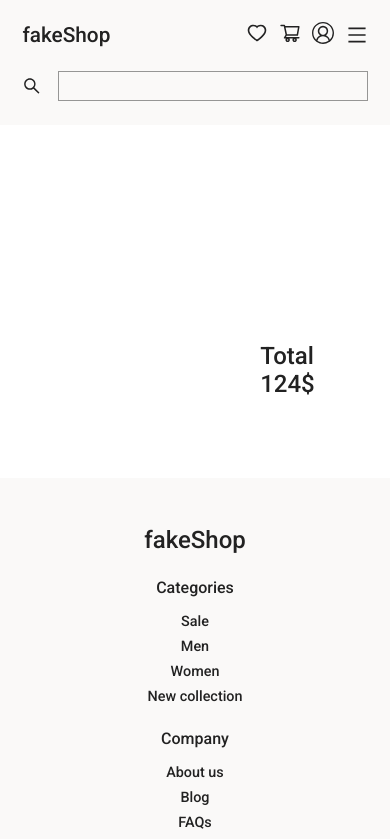
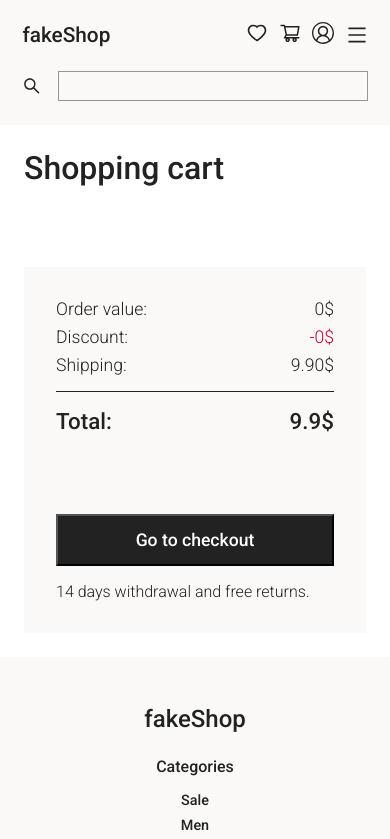
Before and after one commit to macszymon/fakeShop-website, a React (Create React App) app: page /cart in a window 390 px wide. Shown: the top 839 px of the page. Built offline with nearby package versions, Linux system fonts and the light colour scheme.

Commit message:
Finished cart and changed styles

```diff
--- a/src/App.js
+++ b/src/App.js
@@ -16,7 +16,7 @@ function App() {
   return (
     <>
       <div className='open'></div>
-      <Nav />
+      <Nav cartItems={cart.length} />
       <Routes>
         <Route path='/' element={<Home />} />
         <Route path='products/:category/:type' element={<Products />} />
--- a/src/Pages/Cart/Cart.css
+++ b/src/Pages/Cart/Cart.css
@@ -1,8 +1,21 @@
 .cart {
-  padding: 5em 2em;
+  padding: 2em 5em;
   margin-top: 8.5625rem;
+  max-width: 1500px;
+  margin-inline: auto;
+}
+
+.cart__header {
+  color: var(--fonts-primary);
+  font-size: 2rem;
+  margin-bottom: 2rem;
+}
+
+.cart__container {
   display: grid;
-  grid-template-columns: 70% 30%;
+  justify-content: space-between;
+  grid-template-columns: 1fr 370px;
+  align-items: start;
 }
 
 .cart__cards {
@@ -24,7 +37,6 @@
 
 .cart-card__text {
   padding: .5em;
-  width: 100%;
 }
 
 .cart-card__title {
@@ -60,3 +72,80 @@
   grid-template-columns: 1fr 1fr;
   gap: 1rem;
 }
+
+.cart__summary {
+  background-color: var(--base);
+  padding: 2em;
+}
+
+.cart__price-info {
+  display: flex;
+  font-size: 1.1rem;
+  font-weight: 300;
+  justify-content: space-between;
+  margin-bottom: .5rem;
+}
+
+.cart__price-info-discount span {
+  color: var(--price-off);
+}
+
+.cart__total {
+  border-top: 1px solid var(--fonts-primary);
+  display: flex;
+  justify-content: space-between;
+  font-size: 1.4rem;
+  padding: 1rem 0;
+  margin-top: 1rem;
+  margin-bottom: 4rem;
+}
+
+.cart__checkout {
+  background-color: var(--fonts-primary);
+  color: var(--fonts-secondary);
+  font-size: 1.1rem;
+  margin-bottom: 1rem;
+  padding: .8em;
+  transition: transform .2s ease-in-out;
+  width: 100%;
+}
+
+.cart__checkout:hover {
+  transform: scale(1.1);
+}
+
+@media (max-width: 950px) {
+  .cart {
+    padding: 1.5em;
+  }
+
+  .cart__container {
+    grid-template-columns: 1fr;
+    gap: 3rem;
+  }
+
+  .cart-card {
+    width: 100%;
+  }
+
+  .cart__summary {
+    width: 100%;
+  }
+}
+@media (max-width: 650px) {
+  .cart {
+    margin-top: 0;
+  }
+}
+
+@media (max-width: 450px) {
+  .cart__cards {
+  grid-template-columns: 1fr;
+  justify-content: center;
+  }
+  .cart-card {
+    align-items: center;
+    justify-content: center;
+    flex-direction: column;
+  }
+}
--- a/src/Pages/Cart/Cart.js
+++ b/src/Pages/Cart/Cart.js
@@ -1,19 +1,33 @@
-import React from 'react'
-import './Cart.css'
-import CartCard from './CartCard'
+import React from 'react';
+import './Cart.css';
+import CartCard from './CartCard';
 
-function Cart({cart, setCart}) {
+function Cart({ cart, setCart }) {
+  let total = 0;
+  let discount = 0;
+  cart.forEach((item) => (total += item.price * item.quantity));
+  cart.forEach(item => item.discount !== 0 ? discount +=item.price - Math.floor(item.price * (item.discount)) * item.quantity : discount += 0);
+
   return (
     <main className='cart'>
-      <div className="cart__cards">
-      {cart.map(item => <CartCard item={item} cart={cart} setCart={setCart}/>)}
+      <h2 className='cart__header'>Shopping cart</h2>
+      <div className="cart__container">
+      <div className='cart__cards'>
+        {cart.map((item) => (
+          <CartCard key={item.id} item={item} cart={cart} setCart={setCart} />
+        ))}
       </div>
-      <div className="cart__summary">
-        <h2>Total</h2>
-        <h2>124$</h2>
+      <div className='cart__summary'>
+        <h2 className='cart__price-info'>Order value: <span>{total}$</span></h2>
+        <h2 className='cart__price-info cart__price-info-discount'>Discount: <span>-{discount}$</span></h2>
+        <h2 className='cart__price-info'>Shipping: <span>9.90$</span></h2>
+        <h2 className='cart__total'>Total: <span>{total - discount + 9.9}$</span></h2>
+        <button className='cart__checkout'>Go to checkout</button>
+        <p>14 days withdrawal and free returns.</p>
       </div>
-      </main>
-  )
+      </div>
+    </main>
+  );
 }
 
-export default Cart
+export default Cart;
--- a/src/Pages/Details.css
+++ b/src/Pages/Details.css
@@ -99,6 +99,28 @@
   transform: scale(1.1);
 }
 
+.details__label {
+  position: relative;
+  padding: .2em 1em
+}
+
+.details__label input[type="radio"] {
+  appearance: none;
+  background-color: transparent;
+  position: absolute;
+  inset: 0;
+  border: 1px solid var(--fonts-primary);
+  z-index: -1;
+}
+
+.details__label input[type="radio"]:checked {
+  background-color: var(--fonts-primary);
+}
+
+.details__label input[type="radio"]:checked+span{
+  color: var(--fonts-secondary);
+}
+
 @media (max-width: 950px) {
   .details {
     flex-direction: column;
--- a/src/Pages/Details.js
+++ b/src/Pages/Details.js
@@ -12,7 +12,6 @@ function Details({favourites, setFavourites,cart, setCart}) {
   const [product] = data.filter(item => item.id == id)
   let cartCopy = [...cart];
   let existingItem = cartCopy.find(cartItem => cartItem.id === product.id && cartItem.sizes === sizeCart);
-  console.log(sizeCart);
 
   useEffect(() => {
     favourites.forEach(item => item.id === product.id && setIsFav(true))
@@ -47,7 +46,6 @@ function Details({favourites, setFavourites,cart, setCart}) {
       setCart(prev => [...prev, {...product, quantity: Number(quantity), sizes: sizeCart}])
     }
   }
-  console.log(quantity);
   useEffect(() => {
     localStorage.setItem('cart', JSON.stringify(cart))
   }, [cart])
@@ -80,7 +78,7 @@ function Details({favourites, setFavourites,cart, setCart}) {
           <form className='details__form' onSubmit={(e) => handleSubmit(e)}>
             <div className="details__sizes">
               <span>Choose size: </span>
-            {product.sizes.map(size =><label key={size}><input required type="radio" name='size' id={size} value={size} onChange={(e) => setSizeCart(e.target.value)} />{size}</label> )}
+            {product.sizes.map(size =><label className='details__label' key={size}><input required type="radio" name='size' id={size} value={size} onChange={(e) => setSizeCart(e.target.value)} /><span>{size}</span></label> )}
             </div>
             <button className="details__add">Add to cart</button>
             <input className='details__quantity' type="number" name="quantity" min={1} max={20} value={quantity} onChange={(e) => setQuantity(e.target.value)}/>
--- a/src/components/Nav/Nav.css
+++ b/src/components/Nav/Nav.css
@@ -47,6 +47,25 @@
   display: flex;
   gap: 1rem;
   justify-content: flex-end;
+}
+
+.nav-cart__icon {
+  position: relative;
+}
+
+.nav-cart__notification {
+  align-items: center;
+  background-color: var(--fonts-primary);
+  border-radius: 50%;
+  color: var(--fonts-secondary);
+  display: flex;
+  font-size: .7rem;
+  height: 17px;
+  justify-content: center;
+  position: absolute;
+  right: -5px;
+  top: -5px;
+  width: 17px;
 }
 
 .nav__categories {
--- a/src/components/Nav/Nav.js
+++ b/src/components/Nav/Nav.js
@@ -4,7 +4,7 @@ import { VscAccount } from 'react-icons/vsc';
 import { AiOutlineMenu, AiOutlineHeart, AiOutlineShoppingCart, AiOutlineSearch } from 'react-icons/ai';
 import { Link, useLocation } from 'react-router-dom';
 
-function Nav() {
+function Nav({cartItems}) {
   const [isOpen, setIsOpen] = useState(false);
 
   const location = useLocation();
@@ -24,7 +24,7 @@ function Nav() {
         </Link>
         <div className='nav__icons'>
           <Link to='/favourites'><AiOutlineHeart size={22}/></Link>
-          <Link to='/cart'><AiOutlineShoppingCart size={22}/></Link>
+          <Link className='nav-cart__icon' to='/cart'><AiOutlineShoppingCart size={22}/>{cartItems > 0 && <span className='nav-cart__notification'>{cartItems}</span>}</Link>
           <Link to='/favourites'><VscAccount size={22}/></Link>
           <AiOutlineMenu
             className='nav__hamburger'
```
